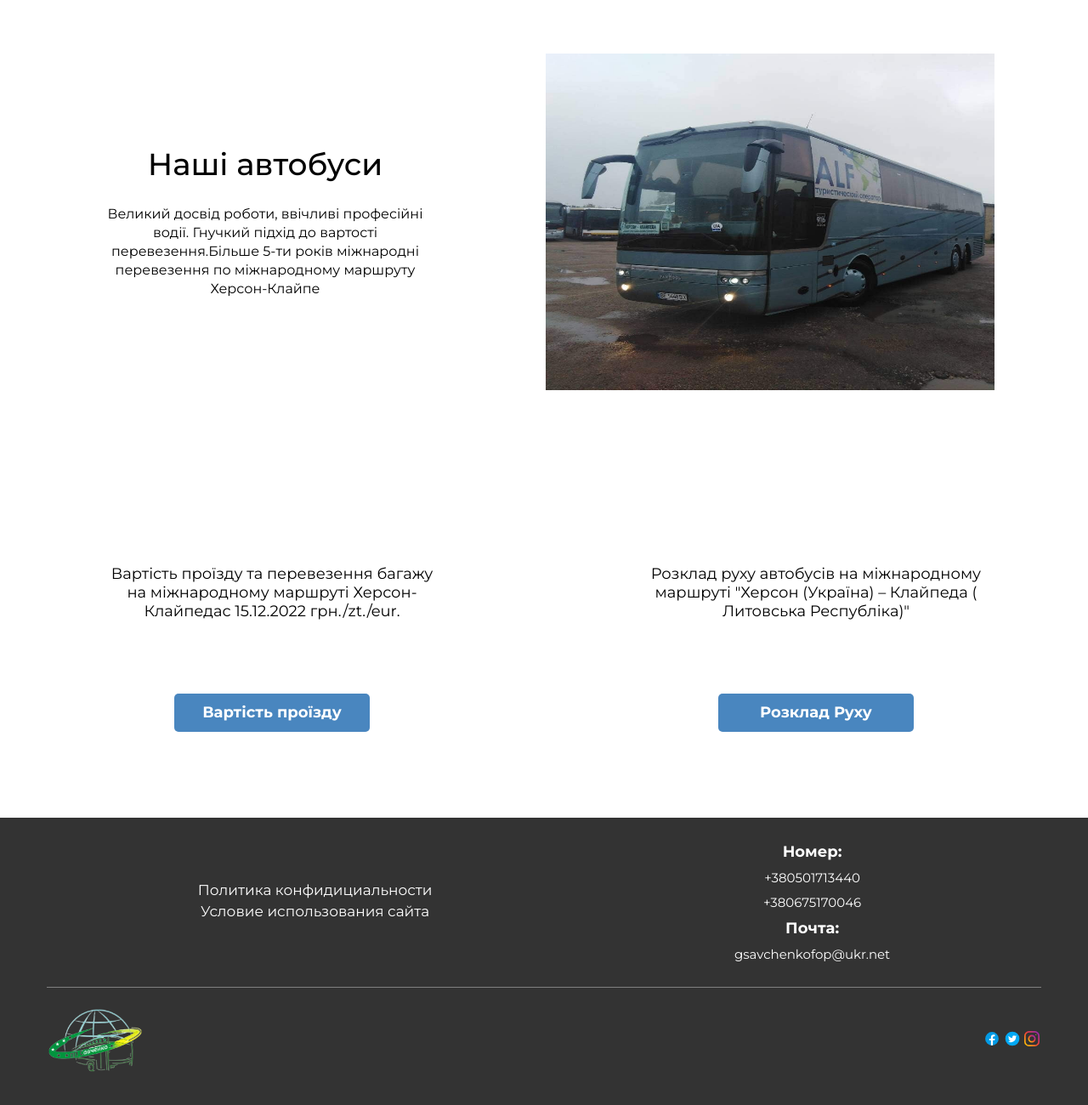
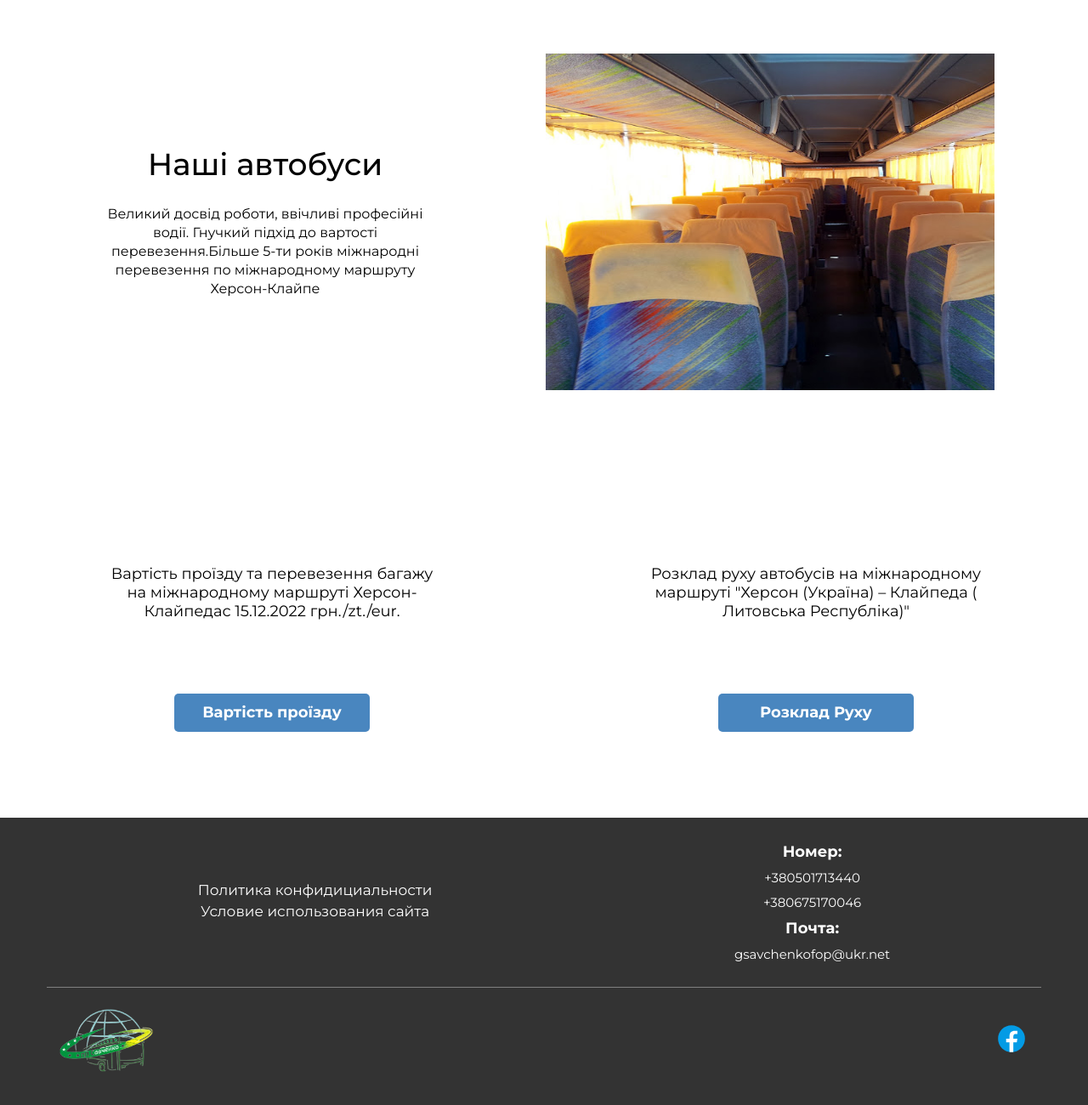
Before and after one commit to DarkCopnay/ClientSite, a plain HTML site: page index.html in a window 1280 px wide. Shown: the part 794-2094 px from the top of the page at 85% size. Drawn offline with Linux system fonts and the light colour scheme.

Commit message:
update (#14)

```diff
--- a/css/style.css
+++ b/css/style.css
@@ -41,7 +41,7 @@ body {
     align-items: center;
     justify-content: center;
     height: 664px;
-    background-image: url(/img/bnbn.jpg);
+    background-image:url(/img/bnbn.jpg);
     background-repeat: no-repeat;
     background-position: 0 -350px;
     background-size: 100%;
--- a/index.html
+++ b/index.html
@@ -30,9 +30,9 @@
         </div>
         <div id="slider">
             <div id="sliderphoto">
-              <img src="img/3.jpg" width="706px" height="396px" alt="img-1">
-              <img src="img/3.jpg" width="706px" height="396px" alt="img-2">
-              <img src="img/3.jpg" width="706px" height="396px" alt="img-3">
+              <img src="img/83081.jpg" width="706px" height="396px" alt="img-1">
+              <img src="img/ВЕ7646АА-2.jpg" width="706px" height="396px" alt="img-2">
+              <img src="img/ВЕ 8308 АА.jpg" width="706px" height="396px" alt="img-3">
             </div>
           </div>
     </div>
@@ -65,9 +65,7 @@
         <div class="footer_down">
             <img src="img/logo.png" alt="logo" width="110px" height="74px">
             <div class="footer_down_social">
-                <a href="#"><img src="img/facebook.svg" alt="facebook" width="20" height="20" ></a>
-                <a href="#"><img src="img/twitter.svg" alt="twitter" width="20" height="20"></a>
-                <a href="#"><img src="img/instagram.svg" alt="instagram" width="18" height="18"></a>
+                <a href="https://www.facebook.com/FOPSAVCHENKO"><img src="img/facebook.svg" alt="facebook" width="40" height="40" ></a>
             </div>
         </div>
     </footer>
```
